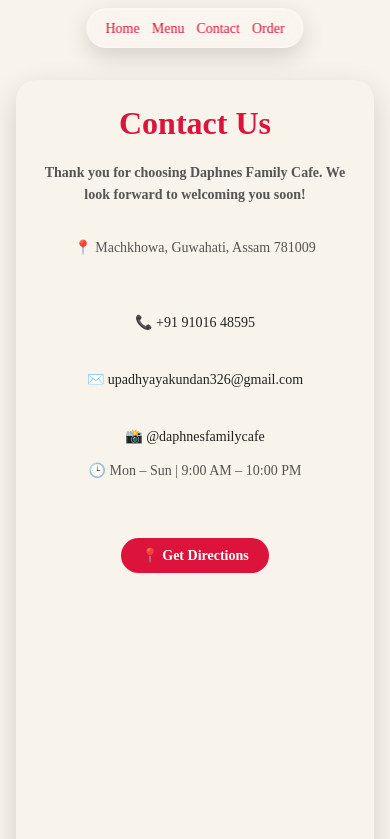
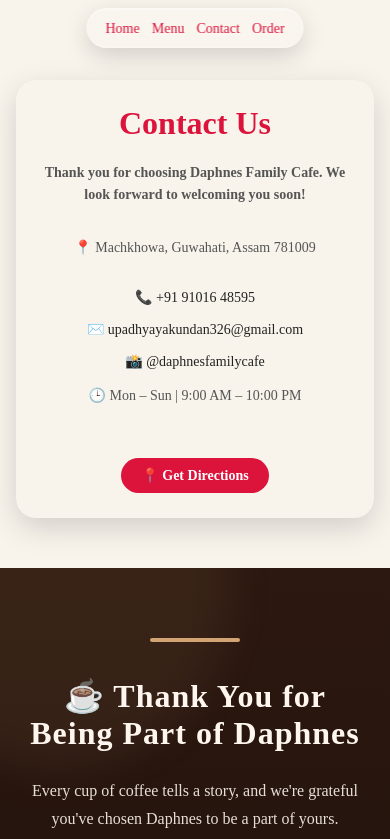
Before and after one commit to upadhyayakundan326-png/daphnes, a Next.js app: page /contact in a window 390 px wide. Shown: the top 839 px of the page. Built offline with nearby package versions, Linux system fonts and the light colour scheme.

Commit message:
thank you daphnes....... its end

```diff
--- a/app/booking/booking.css
+++ b/app/booking/booking.css
@@ -14,13 +14,12 @@ body{
 .booking-container{
     width:100%;
     max-width:430px;
-    margin: 110px auto 30px;
+    margin:110px auto 40px;
     padding:20px;
     background:rgba(255,255,255,.95);
     border-radius:18px;
     box-shadow:0 15px 35px rgba(0,0,0,.12);
     backdrop-filter:blur(10px);
-
 }
 
 .booking-container h1{
@@ -79,12 +78,12 @@ body{
 
 /* Large Desktop */
 
-@media(min-width:1200px){
+@media (min-width:1200px){
 
 .booking-container{
     max-width:420px;
     padding:18px;
-    margin:12px auto;
+    margin:110px auto 40px;
 }
 
 .booking-container h1{
@@ -105,7 +104,7 @@ body{
 
 /* Laptop */
 
-@media(max-width:992px){
+@media (max-width:992px){
 
 .booking-container{
     max-width:450px;
@@ -115,13 +114,12 @@ body{
 
 /* Tablet */
 
-@media(max-width:768px){
+@media (max-width:768px){
 
 .booking-container{
     width:90%;
     padding:20px;
-    margin:25px auto;
-    min-height: 100vh;
+    margin:100px auto 40px;
 }
 
 .booking-container h1{
@@ -132,11 +130,12 @@ body{
 
 /* Mobile */
 
-@media(max-width:480px){
+@media (max-width:480px){
 
 .booking-container{
     width:95%;
     padding:18px;
+    margin:90px auto 40px;
     border-radius:15px;
 }
 
@@ -159,6 +158,3 @@ body{
 }
 
 }
-body{
-    padding-top:90px;
-}
--- a/app/contact/contact.css
+++ b/app/contact/contact.css
@@ -1,30 +1,20 @@
 .contact-us {
     width: 90%;
     max-width: 550px;
-    margin: 40px auto 80px;
+    margin: 100px auto 80px;
     padding: 35px 30px;
-
     text-align: center;
-
     background: #f8f3eb;
     border-radius: 20px;
-
     box-shadow: 0 10px 30px rgba(0,0,0,0.15);
-
     box-sizing: border-box;
 }
-
-
-
 
 .contact-us h1 {
     font-size: 2.8rem;
     color: crimson;
     margin-bottom: 20px;
 }
-
-
-
 
 .contact-us p {
     color: #555;
@@ -33,187 +23,98 @@
     font-size: 1rem;
 }
 
-
-/* Contact links container */
-
 .contact-info {
-
     margin-top: 30px;
-
     display: flex;
     flex-direction: column;
-
     align-items: center;
-
     gap: 18px;
 }
 
-
-
-
 .contact-info a {
-
     text-decoration: none;
-
     color: #222;
-
     font-size: 1.05rem;
-
     transition: 0.3s ease;
-
     word-break: break-word;
 }
 
-
 .contact-info a:hover {
-
     color: crimson;
-
 }
 
-
-
-
-
 .direction-btn {
-
     display: inline-flex;
-
     justify-content: center;
     align-items: center;
-
     margin-top: 5px;
-
     padding: 10px 25px;
-
     background: crimson;
-
-    color: white !important;
-
+    color: #fff !important;
     border-radius: 25px;
-
     font-size: 14px;
-
     font-weight: 600;
-
     transition: 0.3s ease;
-
 }
 
-
-
 .direction-btn:hover {
-
-    background:#b3002d;
-
+    background: #b3002d;
     transform: translateY(-3px);
-
 }
 
+@media (max-width: 768px) {
 
+    .contact-us {
+        width: 92%;
+        max-width: 500px;
+        margin: 90px auto 60px;
+        padding: 30px 25px;
+    }
 
+    .contact-us h1 {
+        font-size: 2.3rem;
+    }
 
-@media(max-width:768px){
+    .contact-us p {
+        font-size: 15px;
+    }
 
+    .contact-info a {
+        font-size: 1rem;
+    }
 
-.contact-us{
-
-    max-width:500px;
-
-    padding:30px 25px;
-    min-height: 100vh;
-
+    .direction-btn {
+        margin-top: 20px;
+    }
 }
 
+@media (max-width: 480px) {
 
-.contact-us h1{
+    .contact-us {
+        width: 92%;
+        margin: 80px auto 50px;
+        padding: 25px 18px;
+    }
 
-    font-size:2.3rem;
+    .contact-us h1 {
+        font-size: 2rem;
+    }
 
+    .contact-us p {
+        font-size: 14px;
+        line-height: 1.6;
+    }
+
+    .contact-info {
+        gap: 15px;
+    }
+
+    .contact-info a {
+        font-size: 14px;
+    }
+
+    .direction-btn {
+        padding: 9px 20px;
+        font-size: 13px;
+    }
 }
-
-
-.contact-us p{
-
-    font-size:15px;
-
-}
-
-
-.contact-info a{
-
-    font-size:1rem;
-    margin-top:25px;
-
-}
-.direction-btn{
-    margin-top: 30px;;
-
-}
-
-
-}
-
-
-
-@media(max-width:480px){
-
-
-.contact-us{
-
-    width:92%;
-
-    padding:25px 18px;
-
-    margin:30px auto 50px;
-
-}
-
-
-
-.contact-us h1{
-
-    font-size:2rem;
-
-}
-
-
-.contact-us p{
-
-    font-size:14px;
-
-    line-height:1.6;
-
-}
-
-
-
-.contact-info{
-
-    gap:15px;
-
-}
-
-
-
-.contact-info a{
-
-    font-size:14px;
-
-}
-
-
-
-.direction-btn{
-
-    padding:9px 20px;
-
-    font-size:13px;
-
-}
-
-
-}
-body{
-    padding-top: 50px;
-}
--- a/components/hero/hero.css
+++ b/components/hero/hero.css
@@ -1,6 +1,6 @@
 .hero{
     position:relative;
-    min-height:100vh;
+    min-height:100svh;
     display:flex;
     justify-content:center;
     align-items:center;
--- a/components/hero/hero.jsx
+++ b/components/hero/hero.jsx
@@ -14,7 +14,7 @@ transition={{duration:0.8}}
 viewport={{once:false,amount:0.3}}
 
     >
-      {/* Background Image using Next.js Image component */}
+
       <Image
         src="/ex2.jpg"
         alt="Cafe Background"
@@ -25,10 +25,10 @@ viewport={{once:false,amount:0.3}}
         className="hero-bg-image"
       />
 
-      {/* Dark Overlay for better text readability */}
+
       <div className="hero-overlay"></div>
 
-      {/* Hero Content (Centered like Leaf Deck) */}
+
       <div className="hero-content">
         <span className="tag">WELCOME TO</span>
 
```
Also changed, not shown: app/page.js (+12 -11 lines).
